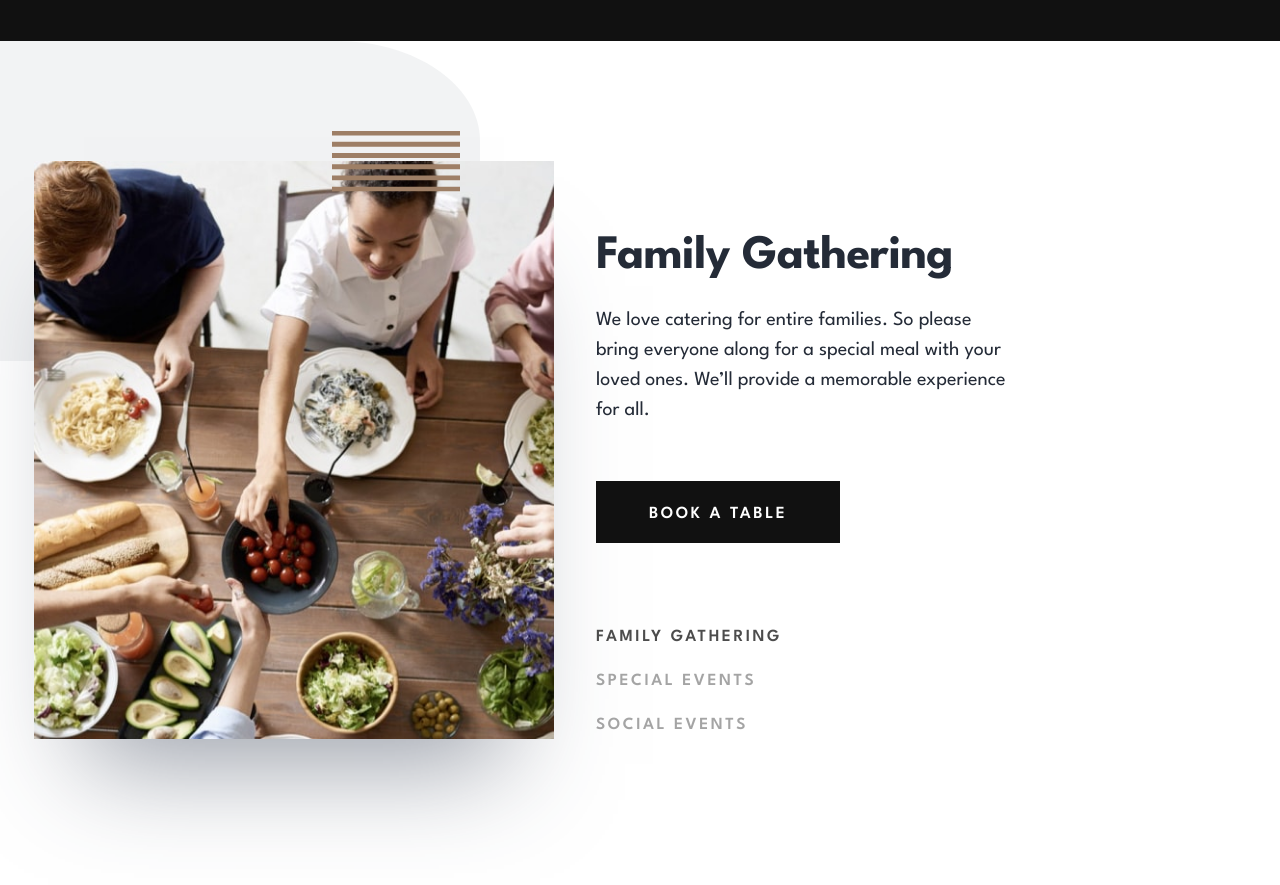
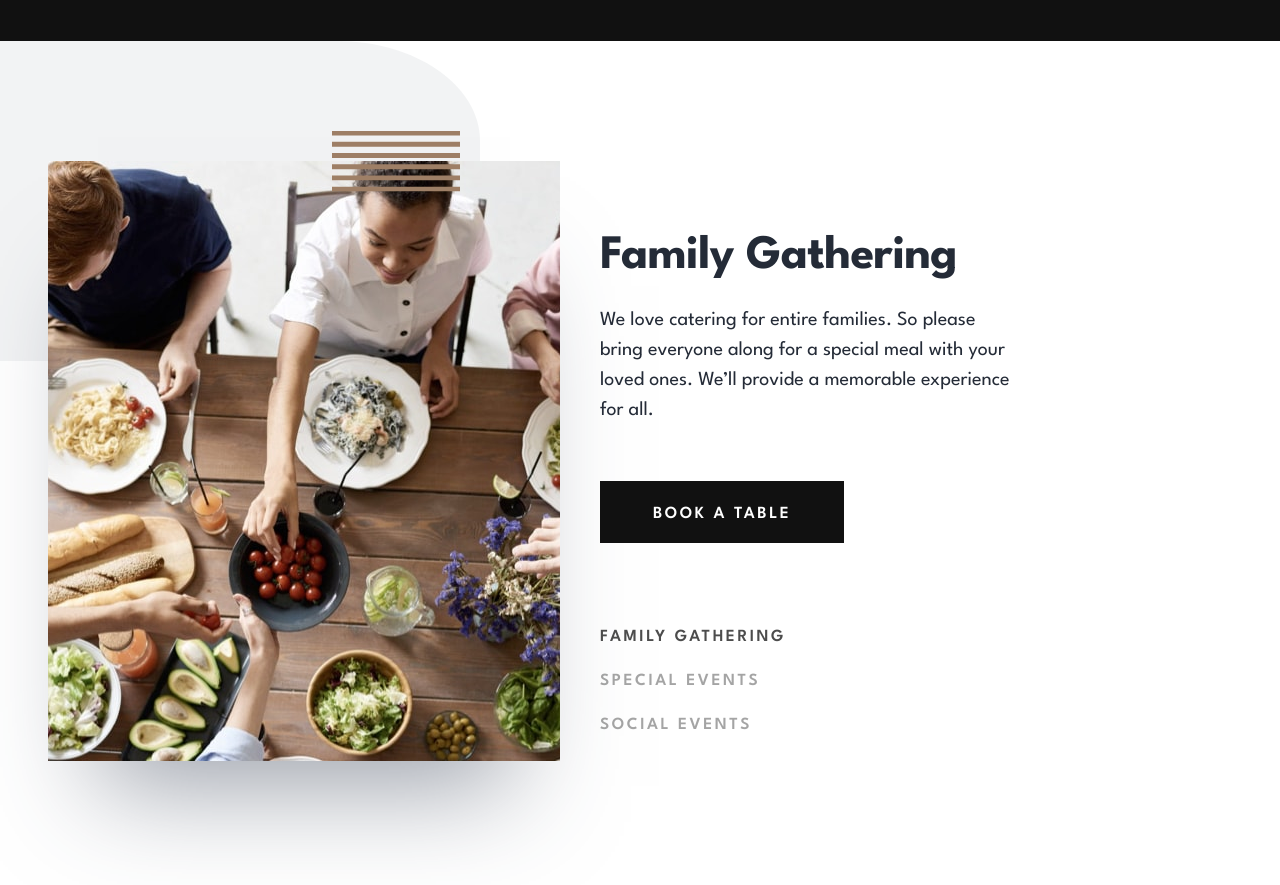
Before and after one commit to Mmackz/restaurant, a website built with webpack: page src/index.html in a window 1280 px wide. Shown: the part 2980-3865 px from the top of the page. Built offline with nearby package versions, Linux system fonts and the light colour scheme.

Commit message:
🎨 add inner container

```diff
--- a/src/components/home/gallery/gallery.css
+++ b/src/components/home/gallery/gallery.css
@@ -134,8 +134,13 @@
 }
 
 @media (min-width: 960px) {
-   .gallery {
+   .gallery-inner {
       display: flex;
+      max-width: 1280px;
+      justify-content: space-between;
+      gap: 2.5rem;
+      margin: 0 auto;
+      padding: 0 3rem;
    }
 
    .gallery-content {
@@ -143,6 +148,7 @@
       flex-direction: column;
       align-items: flex-start;
       margin-top: 1.25rem;
+      padding: 0;
    }
 
    .gallery-items {
@@ -161,7 +167,9 @@
    }
 
    .gallery .card-image {
-      margin-left: 1.75rem;
+      margin: 0;
+      width: clamp(400px, 40vw, 540px);
+      min-height: 600px;
    }
 
    .gallery .pattern-curve-top-right {
--- a/src/components/home/gallery/index.js
+++ b/src/components/home/gallery/index.js
@@ -6,6 +6,10 @@ export const Gallery = (() => {
    // create the gallery section
    const section = document.createElement("section");
    section.classList.add("gallery");
+
+   // create inner container
+   const container = document.createElement("div");
+   container.classList.add("gallery-inner");
 
    // create a container for the gallery images
    const imageContainer = document.createElement("div");
@@ -50,7 +54,7 @@ export const Gallery = (() => {
       )
    );
 
-   section.appendChild(imageContainer);
+   container.appendChild(imageContainer);
 
    // create list of choices for gallery images
    const galleryItems = document.createElement("ul");
@@ -72,7 +76,7 @@ export const Gallery = (() => {
    `;
 
    galleryContent.prepend(galleryItems);
-   section.appendChild(galleryContent);
+   container.appendChild(galleryContent);
 
    // insert decoration elements
    const patternTopRight = document.createElement("img");
@@ -86,7 +90,8 @@ export const Gallery = (() => {
    patternLine.classList.add("pattern", "pattern-lines","gallery-pattern-lines");
 
    imageContainer.append(patternLine);
-   section.append(patternTopRight);
+   container.append(patternTopRight);
+   section.appendChild(container);
 
    return section;
 })();
```
